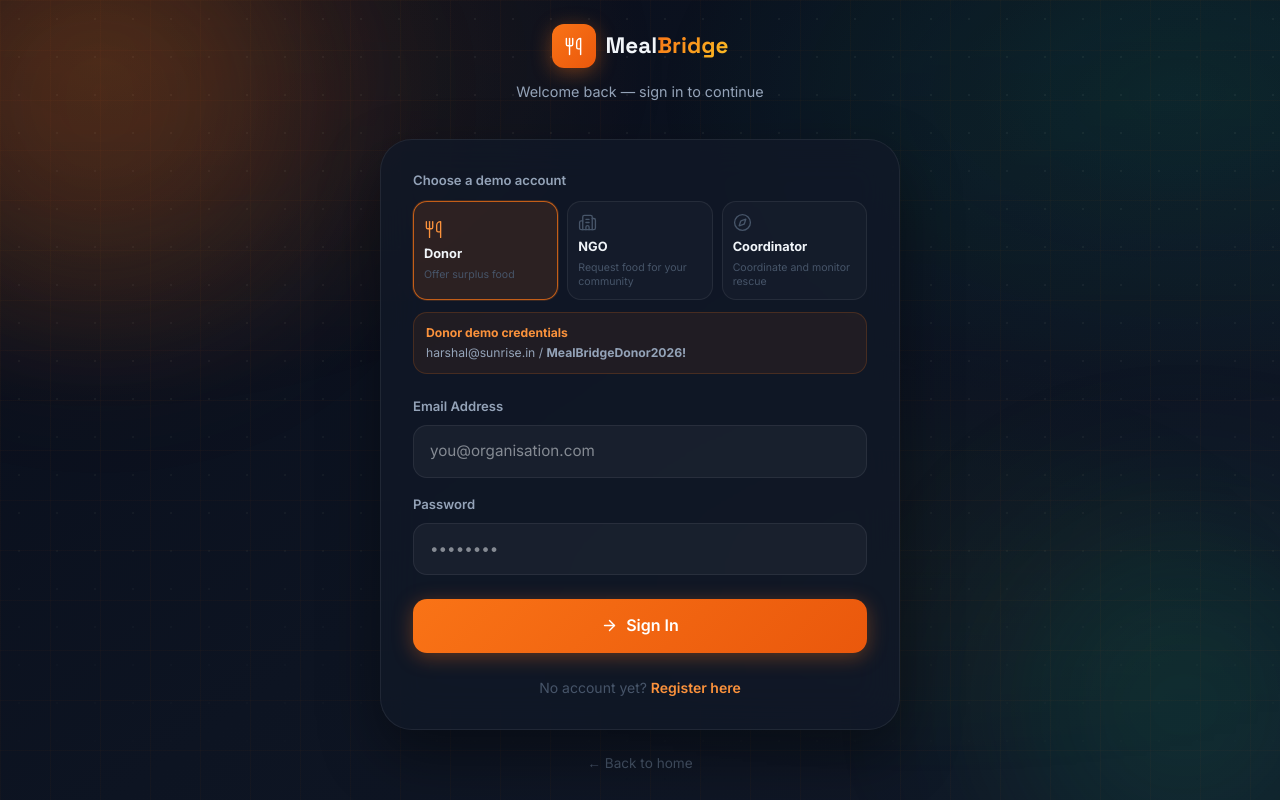
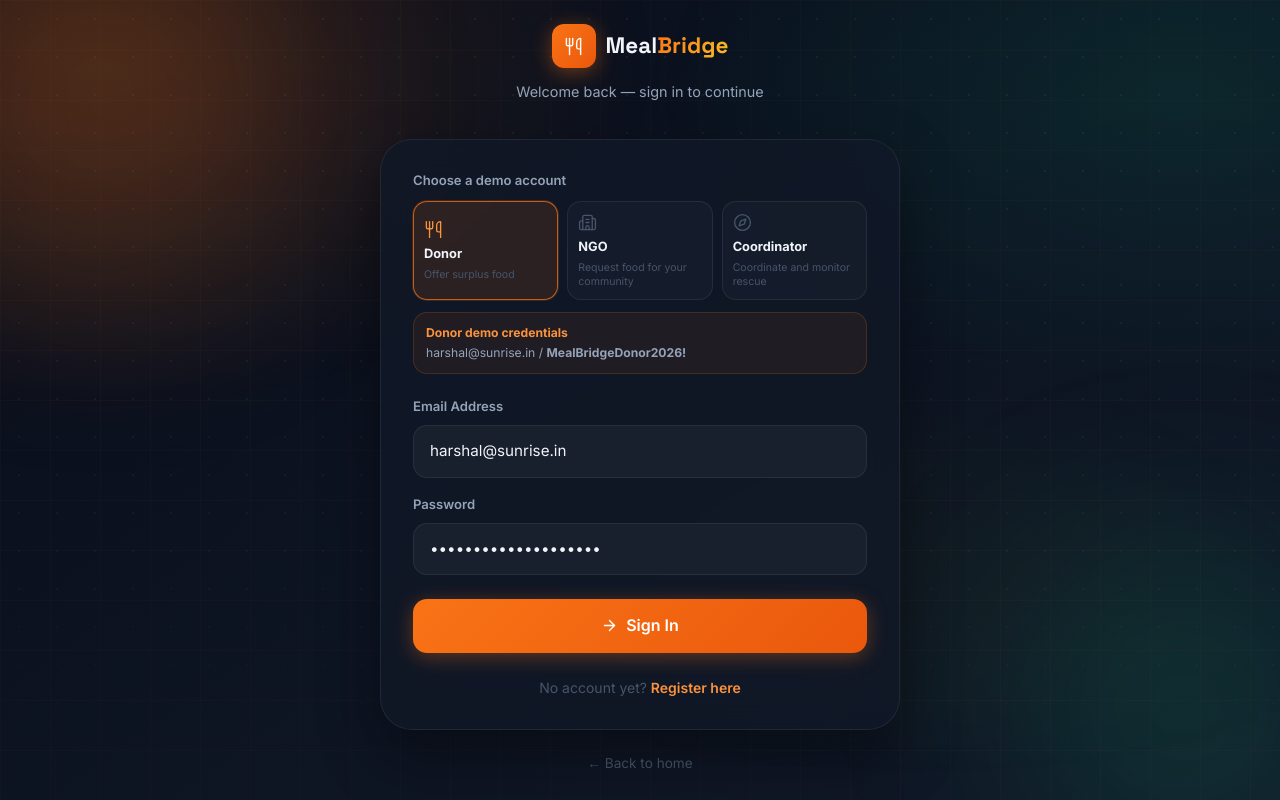
Before and after one commit to harshalpatil2031-ui/MealBridge, a React (Vite) app in the folder frontend/: page /login in a window 1280 px wide. Built offline with nearby package versions, Linux system fonts and the light colour scheme; no server answers.

Commit message:
fix: prefill selected donor demo credentials

```diff
--- a/frontend/src/pages/LoginPage.jsx
+++ b/frontend/src/pages/LoginPage.jsx
@@ -11,8 +11,8 @@ const DEMO_ACCOUNTS = {
 }
 
 export default function LoginPage() {
-  const [email, setEmail] = useState('')
-  const [password, setPassword] = useState('')
+  const [email, setEmail] = useState(DEMO_ACCOUNTS.donor.email)
+  const [password, setPassword] = useState(DEMO_ACCOUNTS.donor.password)
   const [selectedRole, setSelectedRole] = useState('donor')
   const [loading, setLoading] = useState(false)
   const [error, setError] = useState('')
@@ -119,7 +119,7 @@ export default function LoginPage() {
                 id="login-email"
                 type="email"
                 value={email}
-                onChange={e => { setEmail(e.target.value); setSelectedRole('') }}
+                onChange={e => setEmail(e.target.value)}
                 placeholder="you@organisation.com"
                 style={{
                   width: '100%', padding: '13px 16px',
@@ -141,7 +141,7 @@ export default function LoginPage() {
                 id="login-password"
                 type="password"
                 value={password}
-                onChange={e => { setPassword(e.target.value); setSelectedRole('') }}
+                onChange={e => setPassword(e.target.value)}
                 placeholder="••••••••"
                 style={{
                   width: '100%', padding: '13px 16px',
```
